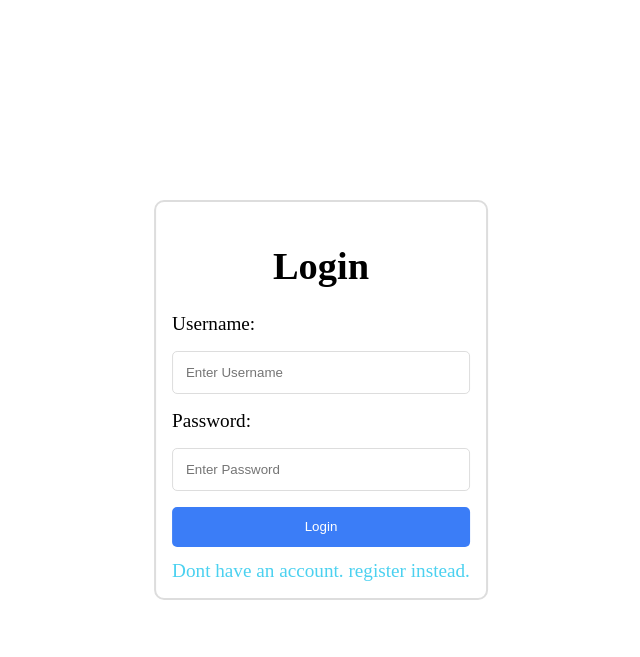
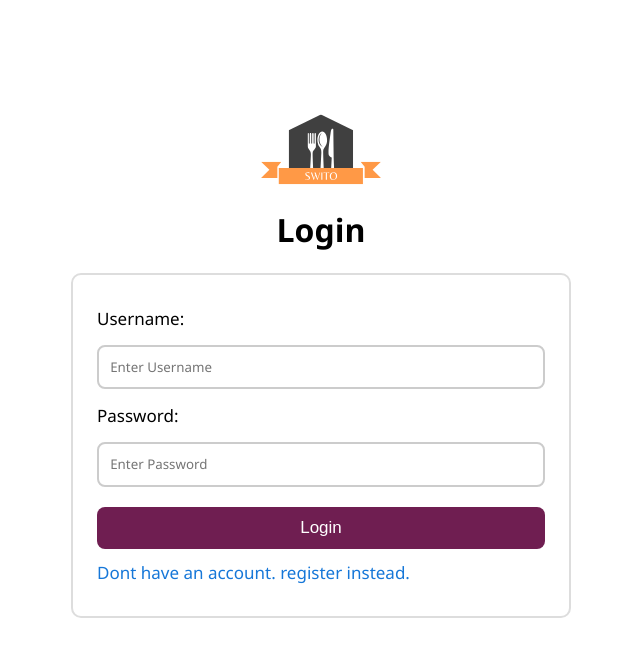
Before and after one commit to ASHIK11ab/swito, a Flask app: page /login in a window 1280 px wide. Shown: the top 657 px of the page, without its empty margins (319-959 px from the left). Run offline with Flask 2, Linux system fonts and the light colour scheme; parts of the project's set-up code (start-up, migrations or seed data) failed here and were passed over.

Commit message:
modified login page and styles

```diff
--- /dev/null
+++ b/static/css/login-register-layout.css
@@ -0,0 +1,97 @@
+:root {
+  --form-highlight-color: #1e90ff;
+  --brand-color: #6F1E51;
+}
+
+.main-container {
+  width: 500px;
+  margin: auto;
+  margin-top: 80px;
+  font-family: 'Segoe UI', Tahoma, Geneva, Verdana, sans-serif;
+}
+
+.logo-container {
+  text-align: center;
+  margin-bottom: -3rem;
+}
+
+.logo-container img {
+  width: 150px;
+  height: 150px;
+}
+
+.main-container h1 {
+  text-align: center;
+}
+
+.main-container .form-section {
+  border: 2px solid #ddd;
+  border-radius: 10px;
+  padding: 2rem 1.5rem;
+  width: 100%;
+  box-sizing: border-box;
+}
+
+.form-section label {
+  display: block;
+  font-size: 17px;
+  font-weight: 500;
+}
+
+.form-section input {
+  position: relative;
+  width: 100%;
+  margin: 15px 0;
+  padding: .7rem;
+  font-family: 'Segoe UI', Tahoma, Geneva, Verdana, sans-serif;
+  outline: none;
+  border: 2px solid #ccc;
+  border-radius: 8px;
+  caret-color: var(--brand-color);
+  box-sizing: border-box;
+}
+
+.form-section input:focus {
+  border: 2px solid var(--form-highlight-color);
+  transition: border .5s;
+}
+
+.status-message {
+  font-size: 17px;
+}
+
+.form-section button {
+  display: block;
+  width: 100%;
+  margin: 5px 0 12px 0;
+  padding: .7rem .4rem;
+  font-size: 17px;
+  border: 0;
+  border-radius: 8px;
+  background-color: var(--brand-color);
+  color: #fff;
+  cursor: pointer;
+  box-sizing: border-box;
+}
+
+.form-section a {
+  text-decoration: none;
+  margin-top: 30px;
+  font-size: 17px;
+  color: #1677d8;
+}
+
+.form-section a:hover {
+  text-decoration: underline;
+}
+
+.danger {
+  color: #ce1d1d;
+}
+
+@media (max-width: 600px) {
+  .main-container {
+    width: 80%;
+    margin-top: 80px;
+  }
+}
--- /dev/null
+++ b/templates/login-register-layout.html
@@ -0,0 +1,21 @@
+<!DOCTYPE html>
+<html lang="en">
+<head>
+  <meta charset="UTF-8">
+  <meta name="viewport" content="width=device-width, initial-scale=1.0">
+  <link rel="shortcut icon"
+    href="{{ url_for('static', filename='images/favicon.png') }}">
+  <link rel="stylesheet"
+    href="{{ url_for('static', filename='css/login-register-layout.css') }}">
+  <title> {% block title %} {% endblock %}</title>
+</head>
+<body>
+  <main class="main-container">
+    <div class="logo-container">
+      <img src="{{ url_for('static', filename='images/logo.svg') }}"
+          alt="Logo image for swito online food ordering application">
+    </div>
+    {% block body %} {% endblock %}
+  </main>
+</body>
+</html>
--- a/templates/login.html
+++ b/templates/login.html
@@ -1,36 +1,32 @@
-{% extends "login_layout.html" %}
+{% extends "login-register-layout.html" %}
 
 {% block title %} Login {% endblock %}
 
-{% block msg %}
-  {% with messages = get_flashed_messages(with_categories=True) %}
-    {% if messages %}
-      {% for status, msg in messages %}
-        <div class="{{ status }} notification">
-          <div class="container">
-            <p>{{msg}}</p>
-          </div>
-        </div>
-      {% endfor %}
-    {% endif %}
+{% macro get_flash_messages() %}
+  {% with messages = get_flashed_messages(with_categories=true) %}
+    {% for category, msg in messages %}
+      <p class="{{ category }} status-message">{{ msg }}</p>
+    {% endfor %}
   {% endwith %}
-{% endblock %}
+{% endmacro %}
 
 {% block body %}
-  <div class="center-window">
-    <h1 class="text-center">Login</h1>
-    <form action="{{ url_for('login') }}" method="post">
+  <h1>Login</h1>
+  <section class="form-section">
+    <form action="{{ url_for('login') }}" method="POST">
       <label for="Username">Username:</label>
-      <input type="text" class="{{ error['is_error'] }}" name="username" placeholder="Enter Username" required>
+      <input type="text" name="username"
+        placeholder="Enter Username" required>
       <label for="Password">Password:</label>
-      <input type="password" class="{{ error['is_error'] }}" name="password" placeholder="Enter Password" required>
-      <p class="text-error">
-        {% if 'msg' in error %}
-          {{ error['msg'] }}
-        {% endif %}
-      </p>
-      <button class="btn">Login</button>
-      <br><a class="link" href="{{ url_for('register') }}">Dont have an account. register instead.</a>
+      <input type="password" name="password"
+        placeholder="Enter Password" required>
+
+      {{ get_flash_messages() }}
+
+      <button>Login</button>
+      <a href="{{ url_for('register') }}">
+        Dont have an account. register instead.
+      </a>
     </form>
-  </div>
+  </section>
 {% endblock %}
--- a/templates/login_layout.html
+++ /dev/null
@@ -1,13 +0,0 @@
-<!DOCTYPE html>
-<html lang="en">
-<head>
-  <meta charset="UTF-8">
-  <meta name="viewport" content="width=device-width, initial-scale=1.0">
-  <link rel="stylesheet" href="static/css/styles.css">
-  <title> {% block title %} {% endblock %}</title>
-</head>
-<body>
-  {% block msg %} {% endblock %}
-  {% block body %} {% endblock %}
-</body>
-</html>
```
